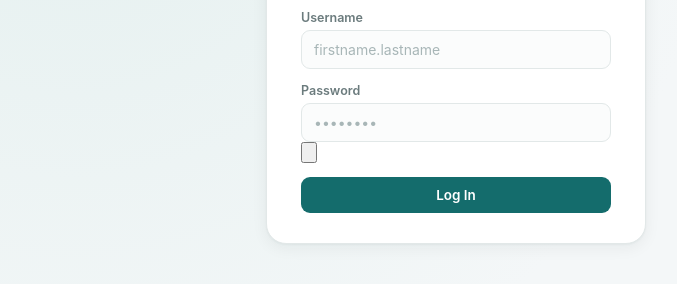
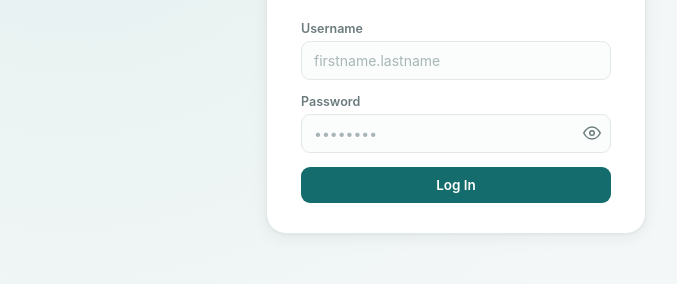
Before and after one commit to ofirttys/researchrotation, a website: page frontend/index.html in a window 1280 px wide. Shown: the part 344-628 px from the top of the page, without its empty margins (184-861 px from the left). Drawn offline with Linux system fonts and the light colour scheme.

Commit message:
Update styles.css

```diff
--- a/frontend/css/styles.css
+++ b/frontend/css/styles.css
@@ -198,6 +198,16 @@
 
 .field-error{color:var(--danger); font-size:12px; margin-top:4px;}
 
+.pw-wrap{position:relative;}
+.pw-wrap input{padding-right:40px !important;}
+.pw-toggle{
+  position:absolute; right:4px; top:50%; transform:translateY(-50%);
+  width:30px; height:30px; display:flex; align-items:center; justify-content:center;
+  background:none; border:none; padding:0; cursor:pointer; color:var(--muted); border-radius:6px;
+}
+.pw-toggle:hover{color:var(--primary); background:rgba(20,108,108,.08);}
+.pw-toggle svg{width:18px; height:18px;}
+
 .loading-overlay{
   position:fixed; inset:0; background:rgba(255,255,255,.6); z-index:300;
   display:none; align-items:center; justify-content:center; font-size:13px; color:var(--primary-dark); font-weight:600;
```
